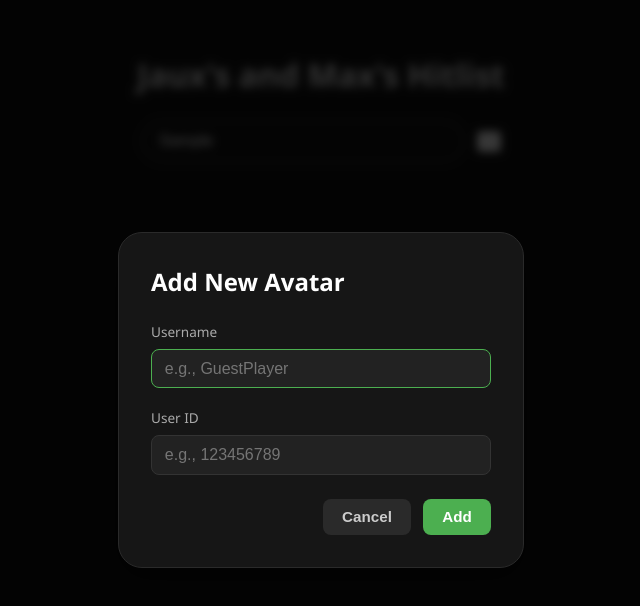
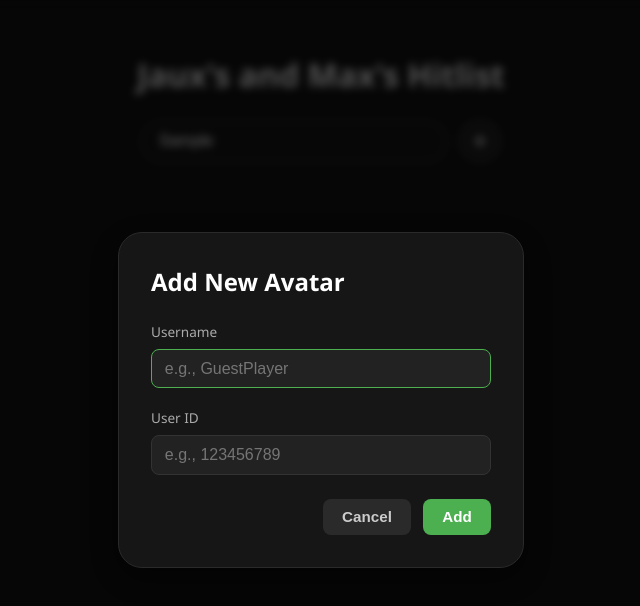
Before and after one commit to GixnkyDelmonunt/Whatever, a plain HTML site: page index.html in a window 1280 px wide. Both pictures are taken after typing "Sample" into the empty fields and a click on the button "Add custom avatar". Shown: the whole page, without its empty margins (319-959 px from the left). Drawn offline with Linux system fonts and the light colour scheme; no server answers.

Commit message:
Update styles.css

```diff
--- a/styles.css
+++ b/styles.css
@@ -26,6 +26,7 @@ h1 {
   max-width: 90vw;
 }
 
+/* Updated Search Input styling */
 #searchInput {
   flex: 1;
   padding: 0.6rem 1rem;
@@ -51,6 +52,31 @@ h1 {
 
 #searchInput:focus::placeholder {
   opacity: 0.5;
+}
+
+/* Modern + Add Button */
+#openModalBtn {
+  background-color: #1a1a1a;
+  color: #fff;
+  border: 2px solid #333;
+  font-size: 1.5rem;
+  width: 42px;
+  height: 42px;
+  border-radius: 50%;
+  cursor: pointer;
+  display: flex;
+  align-items: center;
+  justify-content: center;
+  transition: all 0.25s ease;
+  padding: 0;
+  line-height: 1;
+}
+
+#openModalBtn:hover {
+  background-color: #4caf50;
+  border-color: #4caf50;
+  transform: scale(1.05);
+  box-shadow: 0 0 12px #4caf50aa;
 }
 
 /* Avatar grid: Fixed width columns and center alignment */
@@ -102,15 +128,15 @@ h1 {
   font-weight: 500;
 }
 
-/* Secret Admin Modal Overlays */
+/* Modal UI Overlays */
 .modal-overlay {
   position: fixed;
   top: 0;
   left: 0;
   width: 100%;
   height: 100%;
-  background-color: rgba(0, 0, 0, 0.75);
-  backdrop-filter: blur(5px);
+  background-color: rgba(0, 0, 0, 0.6);
+  backdrop-filter: blur(4px);
   display: flex;
   align-items: center;
   justify-content: center;
```
